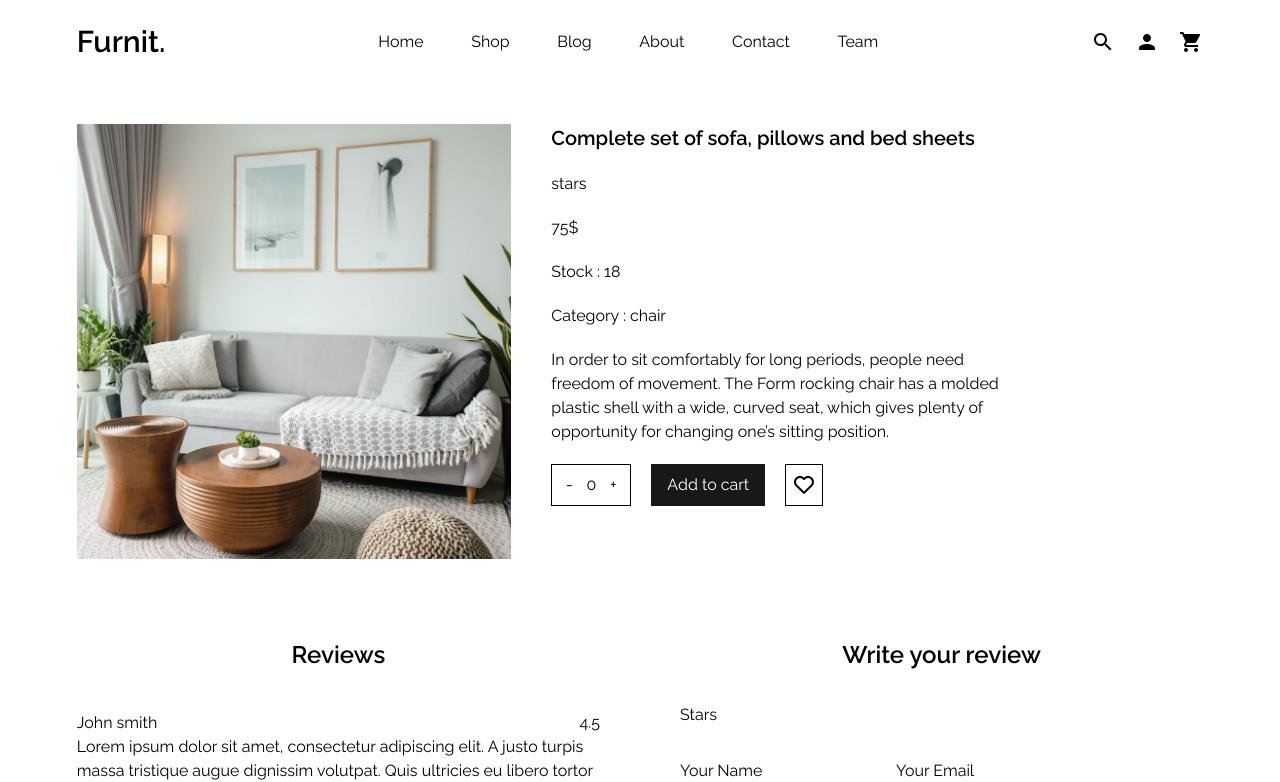
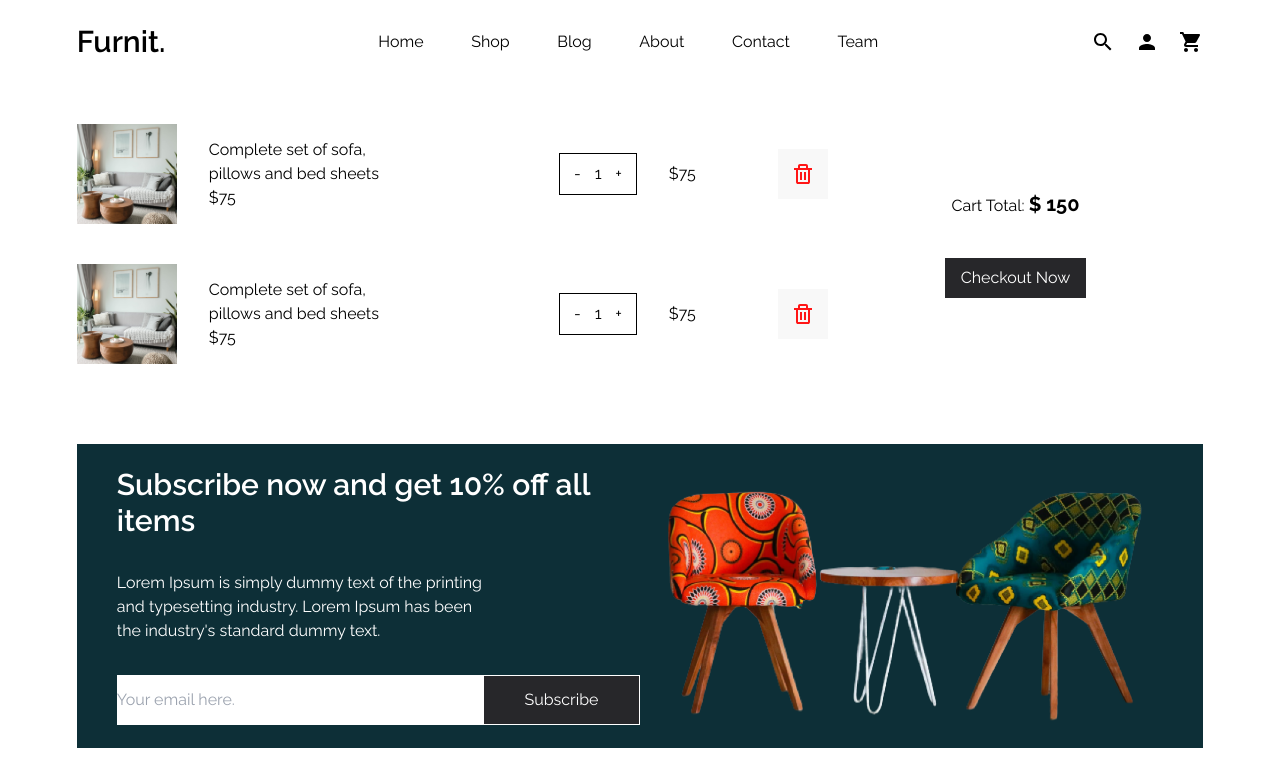
Before and after one commit to Prathamesh942/Furnit, a React (Vite) app: page /cart in a window 1280 px wide. Shown: the top 782 px of the page. Built offline with nearby package versions, Linux system fonts and the light colour scheme.

Commit message:
added cart page

```diff
--- a/src/App.jsx
+++ b/src/App.jsx
@@ -1,4 +1,5 @@
 import "./App.css";
+import Cart from "./pages/Cart";
 import Home from "./pages/Home";
 import Product from "./pages/Product";
 import Shop from "./pages/Shop";
@@ -8,7 +9,8 @@ function App() {
     <div>
       {/* <Home /> */}
       {/* <Shop /> */}
-      <Product />
+      {/* <Product /> */}
+      <Cart />
     </div>
   );
 }
--- /dev/null
+++ b/src/pages/Cart.jsx
@@ -0,0 +1,95 @@
+import React, { useState } from "react";
+import Navbar from "../components/Navbar";
+import Newsletter from "../components/Home/Newsletter";
+import Footer from "../components/Footer";
+
+const cartdata = [
+  {
+    cover: "assetsimg_rectangle1475.png",
+    name: "Complete set of sofa, pillows and bed sheets",
+    price: 75,
+    quantity: 1,
+  },
+  {
+    cover: "assetsimg_rectangle1475.png",
+    name: "Complete set of sofa, pillows and bed sheets",
+    price: 75,
+    quantity: 1,
+  },
+];
+
+const ProductInCart = ({ data, onadd }) => {
+  const [count, setCount] = useState(data.quantity);
+  console.log(data);
+  return (
+    <div className=" flex gap-8 h-[100px] items-center">
+      <img
+        src="assets\img_rectangle1475.png"
+        alt=""
+        className=" aspect-square h-[100%] object-cover"
+      />
+      <div className=" flex flex-col justify-between">
+        <h3 className=" w-[60%]">{data.name}</h3>
+        <span>${data.price}</span>
+      </div>
+      <div className=" p-2 border border-black flex gap-2 w-20 justify-evenly">
+        <button
+          onClick={() => {
+            setCount(count - 1);
+            onadd((prev) => prev - data.price);
+          }}
+        >
+          -
+        </button>
+        {count}
+        <button
+          onClick={() => {
+            setCount(count + 1);
+            onadd((prev) => prev + data.price);
+          }}
+        >
+          +
+        </button>
+      </div>
+      <span className=" w-20">{"$" + count * data.price}</span>
+      <img src="assets\img_trash.svg" alt="" />
+    </div>
+  );
+};
+
+function calculatebill() {
+  return cartdata.reduce((acc, item) => {
+    return acc + item.price * item.quantity;
+  }, 0);
+}
+
+const Cart = () => {
+  const [total, setTotal] = useState(calculatebill());
+  return (
+    <div className=" px-[6vw]">
+      <Navbar />
+      <div className=" flex py-10">
+        <div className=" flex flex-col gap-10 flex-[2]">
+          {cartdata.map((item) => {
+            console.log(item);
+            return <ProductInCart data={item} onadd={setTotal} />;
+          })}
+        </div>
+        <div className=" flex flex-col w-[100%] flex-1 justify-center items-center gap-10 ">
+          <h2>
+            Cart Total:{" "}
+            <span className=" font-bold text-xl">{"$ " + total}</span>{" "}
+          </h2>
+          <button className="p-2 px-4 bg-zinc-800 text-white">
+            Checkout Now
+          </button>
+        </div>
+      </div>
+
+      <Newsletter />
+      <Footer />
+    </div>
+  );
+};
+
+export default Cart;
```
Also changed, not shown: public/assets/img_trash.svg (added).
